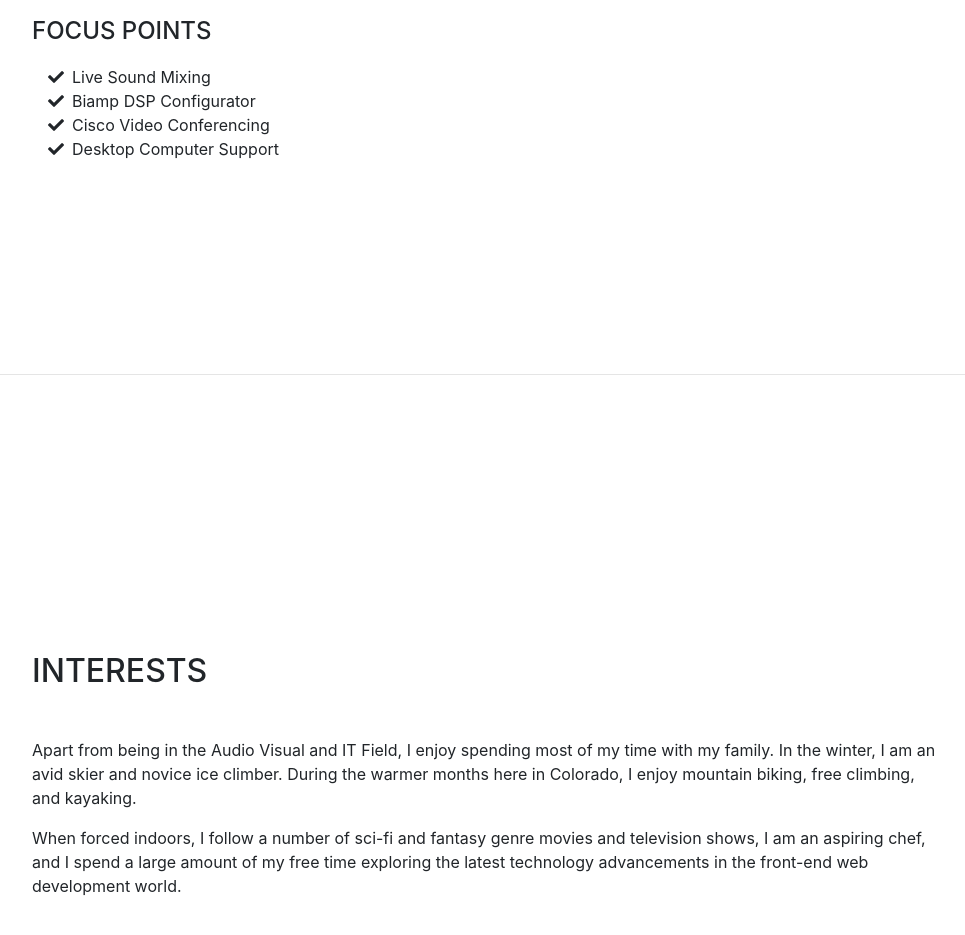
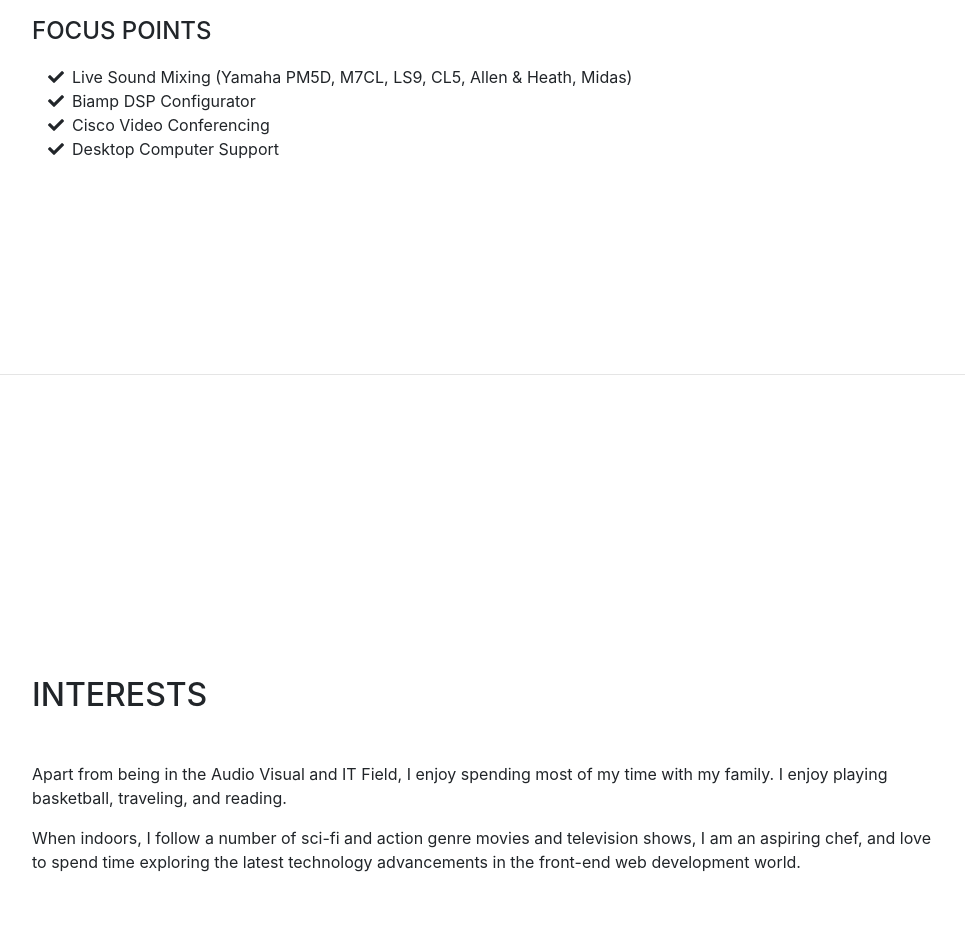
Before and after one commit to 17digital/iamchris-resume, a website with bundled scripts: page index.html in a window 1280 px wide. Shown: the part 3338-4273 px from the top of the page, without its empty margins (288-1253 px from the left). Built offline with nearby package versions, Linux system fonts and the light colour scheme; a web font is replaced by a local one.

Commit message:
Update index.html

```diff
--- a/index.html
+++ b/index.html
@@ -234,7 +234,7 @@
           <ul class="fa-ul mb-0">
             <li>
               <i class="fa-li fa fa-check"></i>
-              Live Sound Mixing</li>
+              Live Sound Mixing (Yamaha PM5D, M7CL, LS9, CL5, Allen &amp; Heath, Midas)</li>
             <li>
               <i class="fa-li fa fa-check"></i>
               Biamp DSP Configurator</li>
@@ -253,8 +253,8 @@
       <section class="resume-section p-3 p-lg-5 d-flex flex-column" id="interests">
         <div class="my-auto">
           <h2 class="mb-5">Interests</h2>
-          <p>Apart from being in the Audio Visual and IT Field, I enjoy spending most of my time with my family. In the winter, I am an avid skier and novice ice climber. During the warmer months here in Colorado, I enjoy mountain biking, free climbing, and kayaking.</p>
-          <p class="mb-0">When forced indoors, I follow a number of sci-fi and fantasy genre movies and television shows, I am an aspiring chef, and I spend a large amount of my free time exploring the latest technology advancements in the front-end web development world.</p>
+          <p>Apart from being in the Audio Visual and IT Field, I enjoy spending most of my time with my family. I enjoy playing basketball, traveling, and reading.</p>
+          <p class="mb-0">When indoors, I follow a number of sci-fi and action genre movies and television shows, I am an aspiring chef, and love to spend time exploring the latest technology advancements in the front-end web development world.</p>
         </div>
       </section>
 
```
